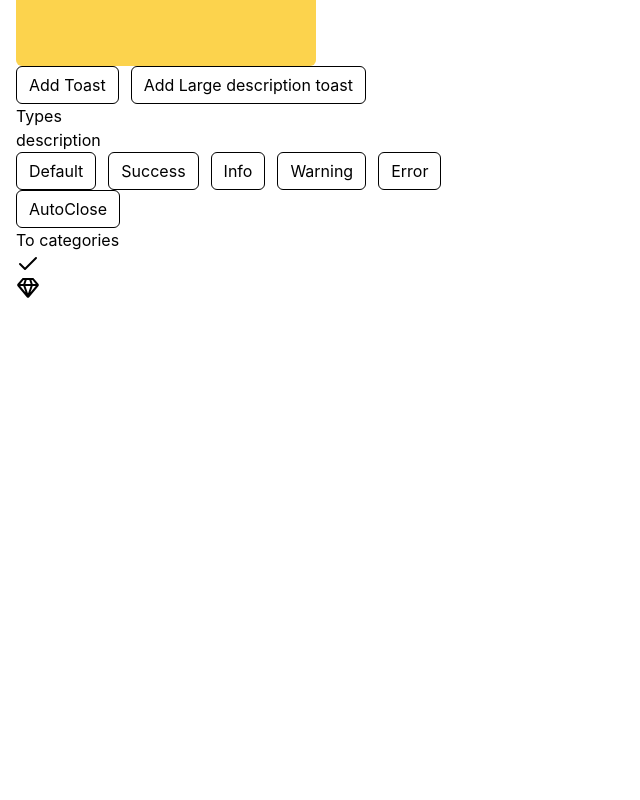
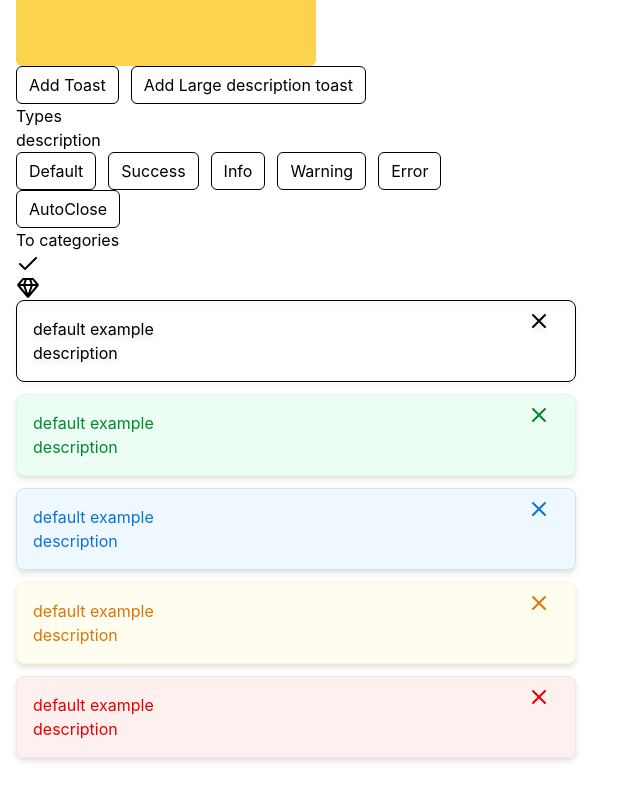
Before and after one commit to DanielEsh/react-toasts, a React (Vite) app: page / in a window 1280 px wide. Shown: the part 508-1308 px from the top of the page, without its empty margins (0-640 px from the left). Built offline with nearby package versions, Linux system fonts and the light colour scheme.

Commit message:
feat(notification): toast

```diff
--- a/src/components/notification-item.tsx
+++ b/src/components/notification-item.tsx
@@ -75,12 +75,13 @@ export const NotificationItem = (props: Props) => {
 
   return (
     <div
-      className={`notification-item _${type}  dark:bg-red-500`}
+      className={`notification-item`}
       data-state={open ? 'open' : 'closed'}
       onMouseEnter={handleHover}
       onMouseLeave={handleHoverLeave}
     >
       <Toast
+        type={type}
         title={title}
         description={description}
         onCloseClick={handleRemove}
--- a/src/components/toast.tsx
+++ b/src/components/toast.tsx
@@ -1,14 +1,38 @@
+import { cva, VariantProps } from 'class-variance-authority'
 import { Icon } from '../icon.tsx'
+import { classNames } from '../class-names.ts'
 
-interface Props {
+const toastVariants = cva('border p-4 drop-shadow-md rounded-lg', {
+  variants: {
+    type: {
+      default: 'bg-background border-subtle',
+      success: 'bg-success-1 border-success-2 text-success-3',
+      info: 'bg-info-1 border-info-2 text-info-3',
+      warning: 'bg-warning-1 border-warning-2 text-warning-3',
+      error: 'bg-error-1 border-error-2 text-error-3',
+    },
+    defaultVariants: {
+      type: 'default',
+    },
+  },
+})
+
+interface Props extends VariantProps<typeof toastVariants> {
   title: string
   description?: string
   onCloseClick?: () => void
 }
 
-export const Toast = ({ title, description, onCloseClick }: Props) => {
+export const Toast = ({
+  type = 'default',
+  title,
+  description,
+  onCloseClick,
+}: Props) => {
+  const classes = classNames(toastVariants({ type }))
+
   return (
-    <div className="bg-background border border-subtle p-4 drop-shadow-md rounded-lg">
+    <div className={classes}>
       <div>{title}</div>
       <div>{description}</div>
 
--- a/src/index.css
+++ b/src/index.css
@@ -15,22 +15,6 @@
   --normal-bg: #fff;
   --normal-border: var(--gray4);
   --normal-text: var(--gray12);
-
-  --success-bg: hsl(143,85%,96%);
-  --success-border: hsl(145,92%,91%);
-  --success-text: hsl(140,100%,27%);
-
-  --info-bg: hsl(208,100%,97%);
-  --info-border: hsl(221,91%,91%);
-  --info-text: hsl(210,92%,45%);
-
-  --warning-bg: hsl(49,100%,97%);
-  --warning-border: hsl(49,91%,91%);
-  --warning-text: hsl(31,92%,45%);
-
-  --error-bg: hsl(359,100%,97%);
-  --error-border: hsl(359,100%,94%);
-  --error-text: hsl(360,100%,45%);
 }
 
 
@@ -121,30 +105,6 @@ body {
 }
 
 .toast._error {
-  background: var(--error-bg);
-  border: 1px solid var(--error-border);
-  color: var(--error-text);
-}
-
-.notification-item._success {
-  background: var(--success-bg);
-  border: 1px solid var(--success-border);
-  color: var(--success-text);
-}
-
-.notification-item._info {
-  background: var(--info-bg);
-  border: 1px solid var(--info-border);
-  color: var(--info-text);
-}
-
-.notification-item._warning {
-  background: var(--warning-bg);
-  border: 1px solid var(--warning-border);
-  color: var(--warning-text);
-}
-
-.notification-item._error {
   background: var(--error-bg);
   border: 1px solid var(--error-border);
   color: var(--error-text);
--- a/src/routes/home.tsx
+++ b/src/routes/home.tsx
@@ -4,6 +4,7 @@ import { Section } from '../components/Section.tsx'
 import { TypesActions } from '../components/TypesActions.tsx'
 import { useState } from 'react'
 import { Icon } from '../icon.tsx'
+import { Toast } from '../components/toast.tsx'
 
 export default function HomePage() {
   const [animation, setAnimation] = useState(true)
@@ -87,6 +88,37 @@ export default function HomePage() {
 
         <Icon name="check" />
         <Icon name="diamond" />
+
+        <div className="flex flex-col gap-3 w-[560px]">
+          <Toast
+            title="default example"
+            description="description"
+          />
+
+          <Toast
+            type="success"
+            title="default example"
+            description="description"
+          />
+
+          <Toast
+            type="info"
+            title="default example"
+            description="description"
+          />
+
+          <Toast
+            type="warning"
+            title="default example"
+            description="description"
+          />
+
+          <Toast
+            type="error"
+            title="default example"
+            description="description"
+          />
+        </div>
       </div>
     </div>
   )
--- a/src/tailwind.css
+++ b/src/tailwind.css
@@ -20,6 +20,21 @@
         --colors-gray-11: var(--colors-neutral-11);
         --colors-gray-12: var(--colors-neutral-12);
 
+        --success-bg: hsl(143,85%,96%);
+        --success-border: hsl(145,92%,91%);
+        --success-text: hsl(140,100%,27%);
+
+        --info-bg: hsl(208,100%,97%);
+        --info-border: hsl(221,91%,91%);
+        --info-text: hsl(210,92%,45%);
+
+        --warning-bg: hsl(49,100%,97%);
+        --warning-border: hsl(49,91%,91%);
+        --warning-text: hsl(31,92%,45%);
+
+        --error-bg: hsl(359,100%,97%);
+        --error-border: hsl(359,100%,94%);
+        --error-text: hsl(360,100%,45%);
     /*
     Background
     Foreground
--- a/tailwind.config.js
+++ b/tailwind.config.js
@@ -9,6 +9,22 @@ export default {
         background: 'var(--colors-background-default)',
         foreground: 'var(--colors-foreground-default)',
         subtle: 'var(--colors-border-subtle)',
+
+        'success-1': 'var(--success-bg)',
+        'success-2': 'var(--success-border)',
+        'success-3': 'var(--success-text)',
+
+        'info-1': 'var(--info-bg)',
+        'info-2': 'var(--info-border)',
+        'info-3': 'var(--info-text)',
+
+        'warning-1': 'var(--warning-bg)',
+        'warning-2': 'var(--warning-border)',
+        'warning-3': 'var(--warning-text)',
+
+        'error-1': 'var(--error-bg)',
+        'error-2': 'var(--error-border)',
+        'error-3': 'var(--error-text)',
       },
     },
   },
```
